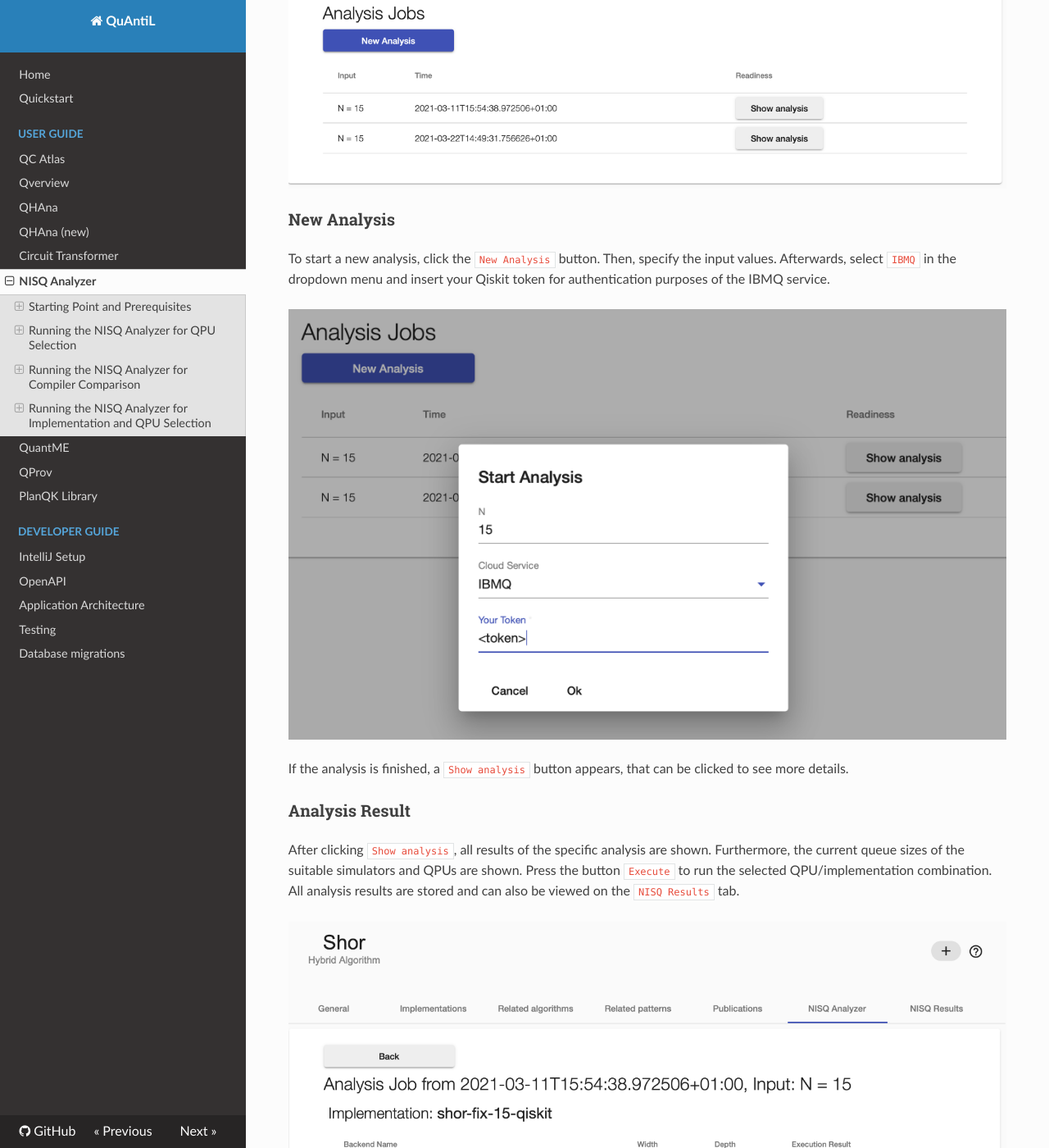
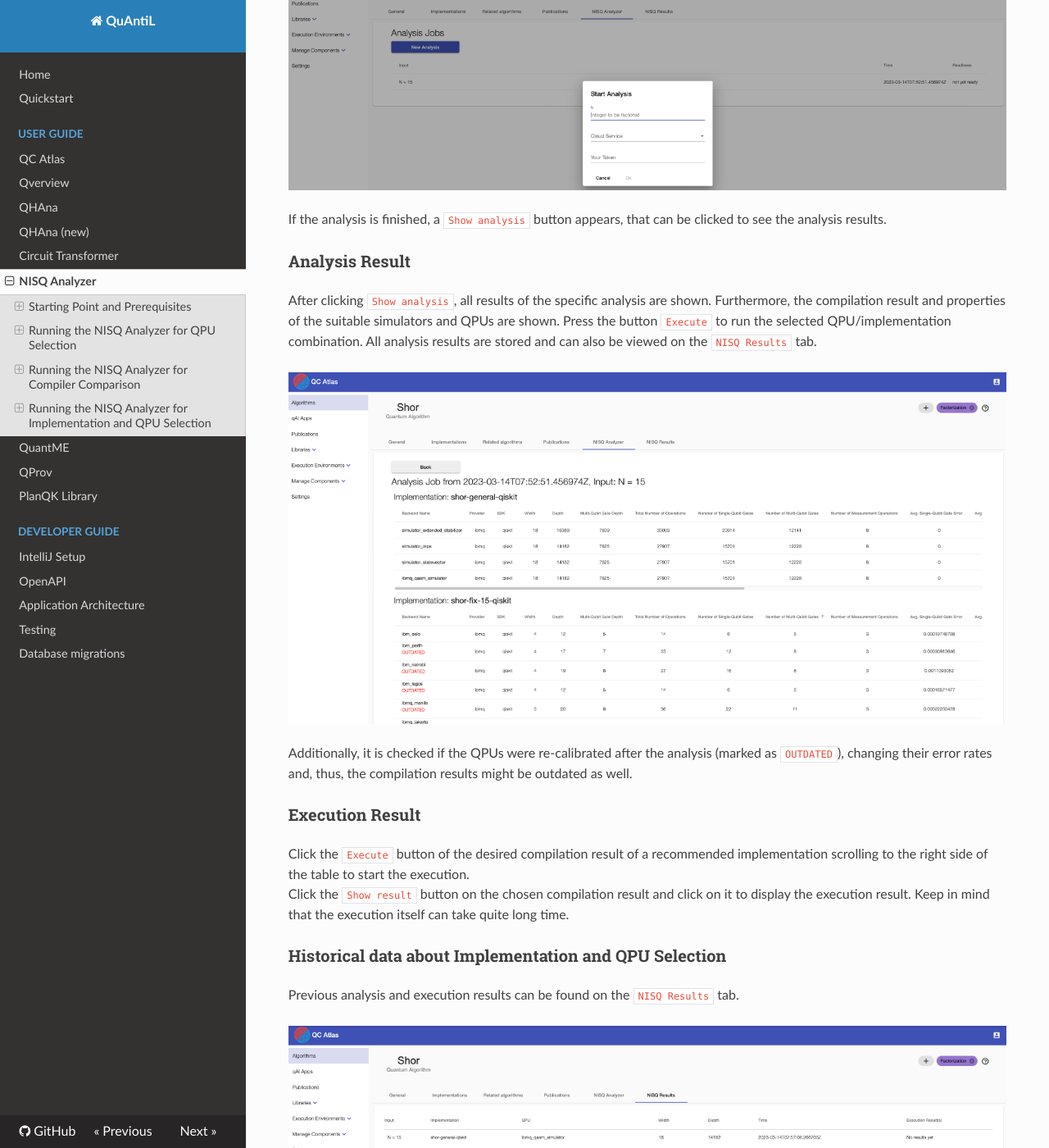
Before and after one commit to UST-QuAntiL/quantil-docs, an MkDocs documentation site: the page built from docs/user-guide/nisq-analyzer.md, in a window 1280 px wide and 1400 px high, scrolled down 9673 px. Shown: the whole window at 82% size. Built offline with MkDocs 1.6.1, drawn with Linux system fonts in a browser that asks for light colours; nearby versions of some CDN libraries; some of the changed text lies outside the part shown.

Commit message:
update impl qpu selection documentation

```diff
--- a/docs/user-guide/nisq-analyzer.md
+++ b/docs/user-guide/nisq-analyzer.md
@@ -155,47 +155,37 @@ Click the `Show result` button on the chosen compilation result and click on it
 * The cloud service `IBMQ` exists
 * The algorithm contains at least one implementation
 
-The UI can be found at the `NISQ Analyzer` tab in the algorithm page.
-
-### Overview of Analysis Jobs
-
-Initially, an overview about previous analysis jobs is given.
-
-![Analysis job UI](./images/nisq_analyzer/analysis-jobs-overview.png)
+To enable the recommendation of implementations and QPUs based on given input data and a selected quantum algorithm, go to the `NISQ Analyzer` tab of an algorithm.
 
 ### New Analysis
 
-To start a new analysis, click the `New Analysis` button.
-Then, specify the input values. Afterwards, select `IBMQ` in the dropdown menu and insert your Qiskit token for authentication purposes of the IBMQ service.
+Initially, an overview about previous analysis jobs is given. Click the `New Analysis` button to start a new analysis. Define the input value to be processed, select `IBMQ` as cloud service in the dropdown menu and insert your Qiskit token for authentication purposes of the IBMQ service.
 
-![New analysis UI](./images/nisq_analyzer/new-analysis.png)
+![New Analysis](./images/nisq_analyzer/start-impl-qpu-selection-analysis.png)
 
-If the analysis is finished, a `Show analysis` button appears, that can be clicked to see more details.
+If the analysis is finished, a `Show analysis` button appears, that can be clicked to see the analysis results.
 
 ### Analysis Result
 
 After clicking `Show analysis`, all results of the specific analysis are shown.
-Furthermore, the current queue sizes of the suitable simulators and QPUs are shown.
+Furthermore, the compilation result and properties of the suitable simulators and QPUs are shown.
 Press the button `Execute` to run the selected QPU/implementation combination.
 All analysis results are stored and can also be viewed on the `NISQ Results` tab.
 
-![Analysis results UI](./images/nisq_analyzer/analysis-overview.png)
+![Analysis Results](./images/nisq_analyzer/impl-qpu-selection-analysis-results.png)
+
+Additionally, it is checked if the QPUs were re-calibrated after the analysis (marked as `OUTDATED`), changing their error rates and, thus, the compilation results might be outdated as well.
 
 ### Execution Result
 
-By clicking `Show result` the result of the executed input/QPU/implementation tuple is shown.
+Click the `Execute` button of the desired compilation result of a recommended implementation scrolling to the right side of the table to start the execution.
+Click the `Show result` button on the chosen compilation result and click on it to display the execution result.
 Keep in mind that the execution itself can take quite long time.
-
-All execution results are stored and can also be reviewed on the `NISQ Results` tab.
-
-![Analysis results UI](./images/nisq_analyzer/analysis-execution-result.png)
 
 ### Historical data about Implementation and QPU Selection
 
 Previous analysis and execution results can be found on the `NISQ Results` tab.
 
-![Historical analysis results](./images/nisq_analyzer/results.png)
+![Historical Results](./images/nisq_analyzer/historical-results.png)
 
 If the respective analysis result has been executed, the outcome of said execution can be viewed as well.
-
-![Historical analysis results with open execution result](./images/nisq_analyzer/results_open.png)
```
Also changed, not shown: docs/user-guide/images/nisq_analyzer/analysis-execution-result.png (deleted), docs/user-guide/images/nisq_analyzer/analysis-jobs-overview.png (deleted), docs/user-guide/images/nisq_analyzer/analysis-overview.png (deleted), docs/user-guide/images/nisq_analyzer/historical-results.png (added), docs/user-guide/images/nisq_analyzer/impl-execution-result.png (deleted), docs/user-guide/images/nisq_analyzer/impl-execution.png (deleted), docs/user-guide/images/nisq_analyzer/impl-qpu-selection-analysis-results.png (added), docs/user-guide/images/nisq_analyzer/implementation-analysis-jobs-overview.png (deleted), docs/user-guide/images/nisq_analyzer/implementation-analysis-mcda-criteria.png (deleted), docs/user-guide/images/nisq_analyzer/implementation-analysis-prioritized-list.png (deleted), docs/user-guide/images/nisq_analyzer/implementation-analysis-result.png (deleted), docs/user-guide/images/nisq_analyzer/implementation-qpu-execution-result.png (deleted), docs/user-guide/images/nisq_analyzer/new-analysis.png (deleted), docs/user-guide/images/nisq_analyzer/new-compilation.png (deleted), 3 more files.
